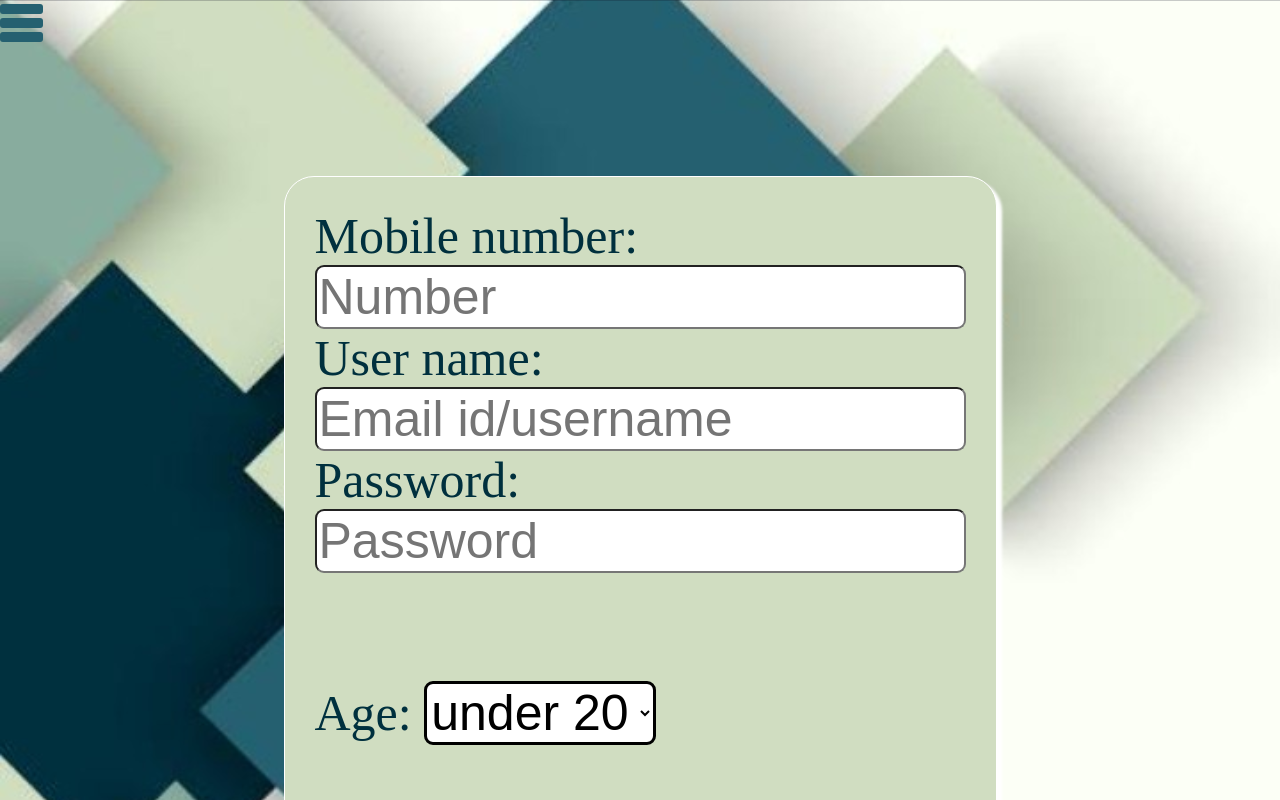
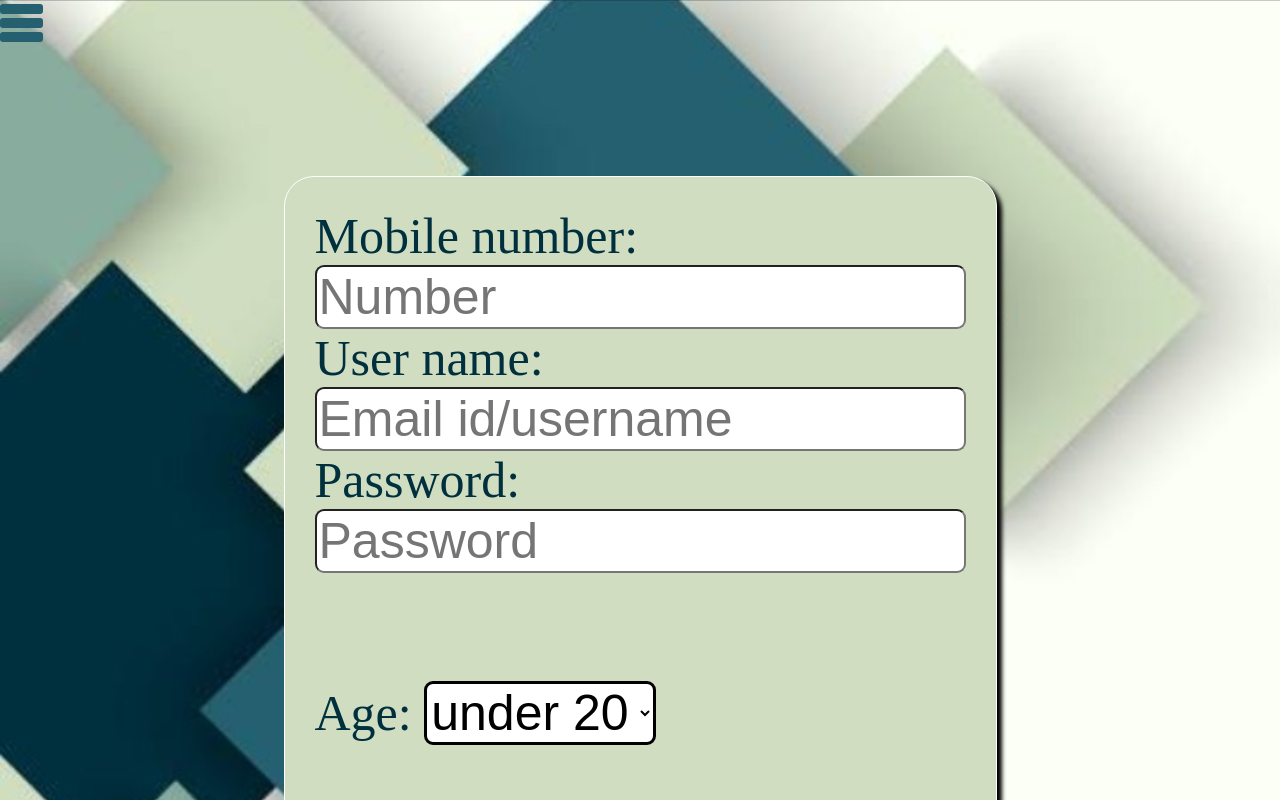
Before and after one commit to mohdshabaaz/mohdshabaaz.github.io, a plain HTML site: page signup.html in a window 1280 px wide. Shown: the top 800 px of the page. Drawn offline with Linux system fonts and the light colour scheme.

Commit message:
Update signup.html

```diff
--- a/signup.html
+++ b/signup.html
@@ -97,7 +97,7 @@ padding: 30px;
 color: #00303e;
   overflow: hidden;
 background-color: #d0ddc1;
-box-shadow: 5px 5px 3px white;
+box-shadow: 5px 5px 4px black;
 height: 900px;
      }
    #div{
```
